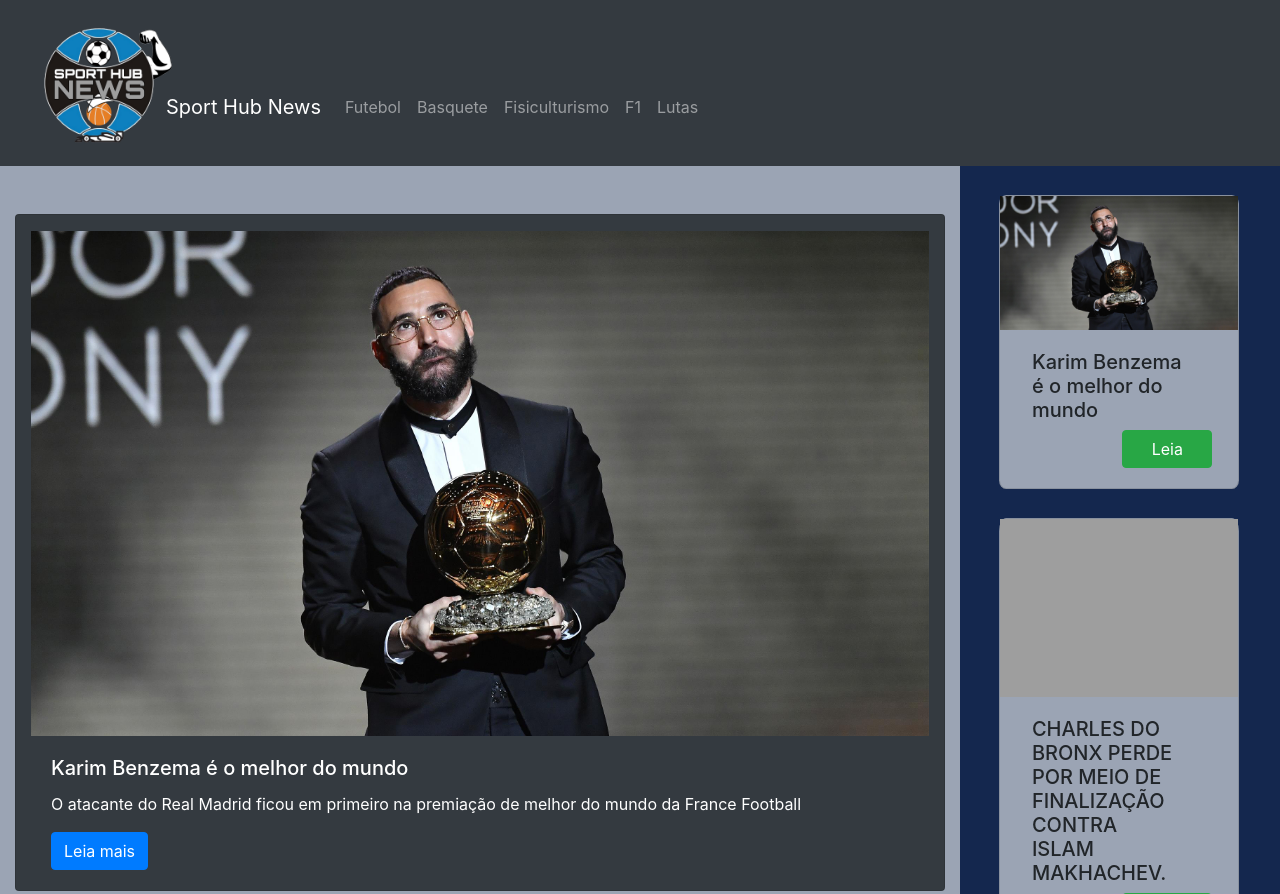
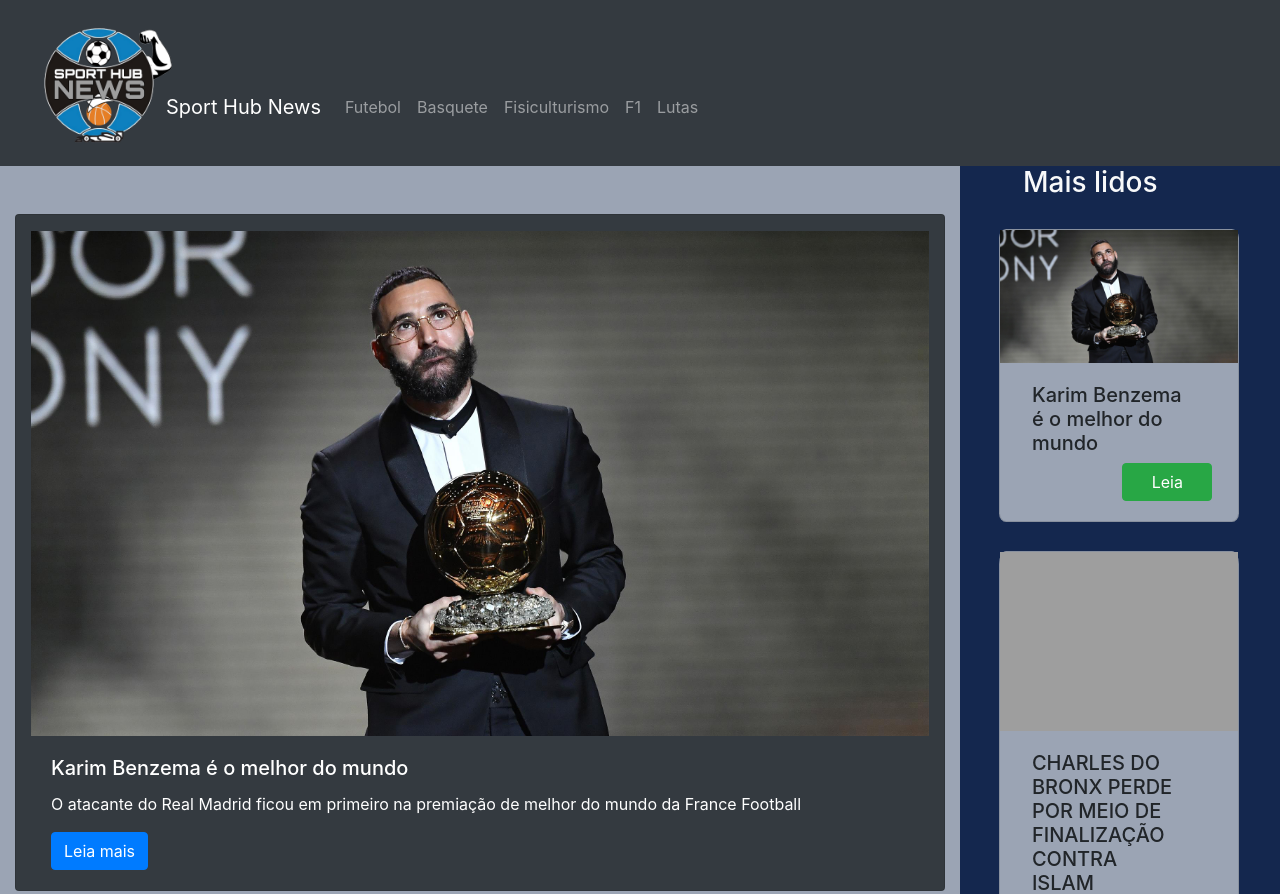
Before and after one commit to senacrs-emti/2022-1T-jornal-G3, a PHP site: page /2022-1T-jornal-G3/index.php in a window 1280 px wide. Shown: the top 894 px of the page. Run offline with PHP 8.4, Linux system fonts and the light colour scheme; grey boxes are pictures that could not be loaded.

Commit message:
Update _aside.php

```diff
--- a/includes/_aside.php
+++ b/includes/_aside.php
@@ -1,4 +1,5 @@
 <aside class="col-lg-3 col-12">
+  <h3 class="text-light ml-5"> Mais lidos </h3>
 <div class="card ml-4" style="width: 15rem;">
   <img src="http://localhost:8080/2022-1T-jornal-G3/contents/benzema-e-a-bola-de-ouro.jpg" alt="...">
   <div class="card-body">
```
